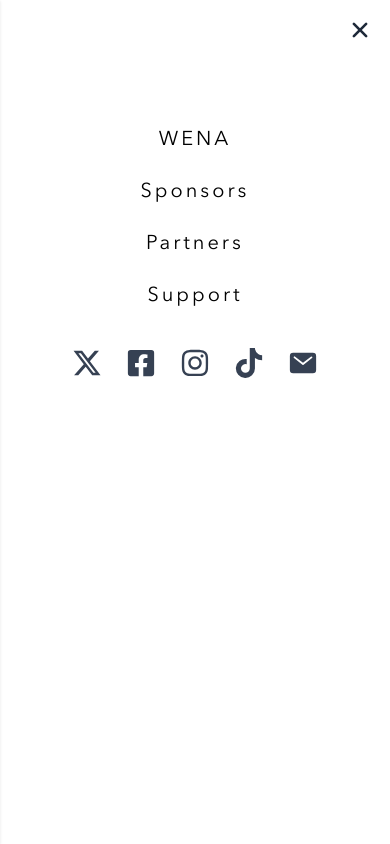
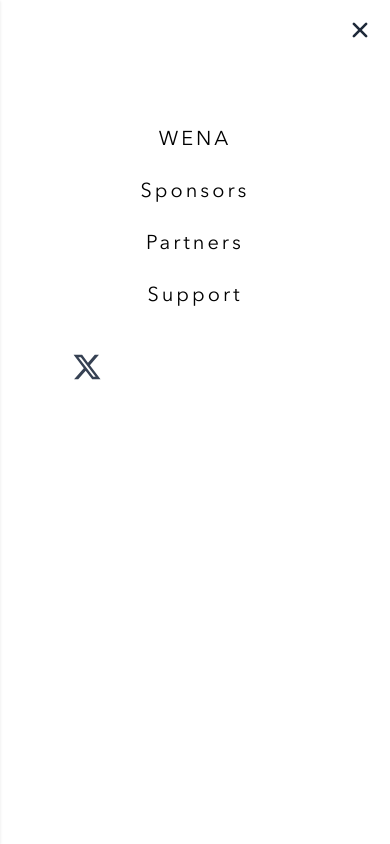
Before and after one commit to dodosebn/IIC_Wena-P, a Next.js app: page /Features in a window 390 px wide. Both pictures are taken after a click on the button 359 px from the left and 27 px from the top of the page. Shown: the top 844 px of the page. Built offline with nearby package versions, Linux system fonts and the light colour scheme.

Commit message:
stuffs down sorted

```diff
--- a/app/Features/NAVBAR/mobileNav.tsx
+++ b/app/Features/NAVBAR/mobileNav.tsx
@@ -117,15 +117,12 @@ const MobileNav: React.FC<MobileNavProps> = ({
                   </button>
                 </motion.li>
               ))}
-            </motion.ul>
-
-            {/* 🔥 Social Icons */}
-            <motion.div
-              className="flex justify-center gap-6 pt-10 text-3xl text-gray-700"
+              <motion.div
+              className="flex justify-center gap-6 pt-5 text-3xl text-gray-700"
               variants={containerVariant}
-              initial="hidden"
-              animate="visible"
-              exit="hidden"
+              // initial="hidden"
+              // animate="visible"
+              // exit="hidden"
             >
               <motion.a
                 href="https://twitter.com"
@@ -168,6 +165,10 @@ const MobileNav: React.FC<MobileNavProps> = ({
                 <IoMail />
               </motion.a>
             </motion.div>
+            </motion.ul>
+
+            {/* 🔥 Social Icons */}
+
           </motion.div>
         )}
       </AnimatePresence>
```
